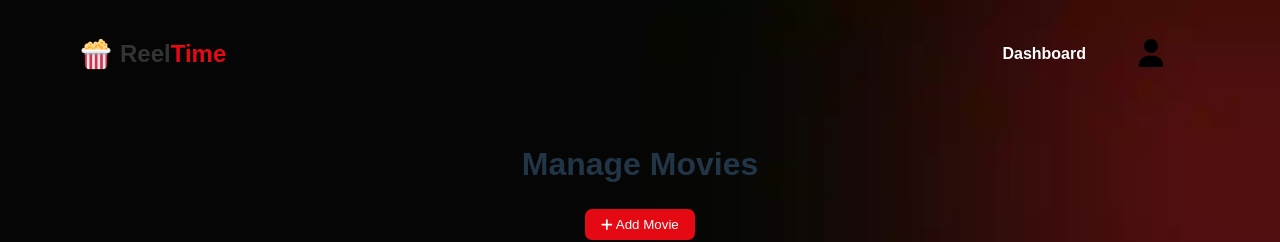
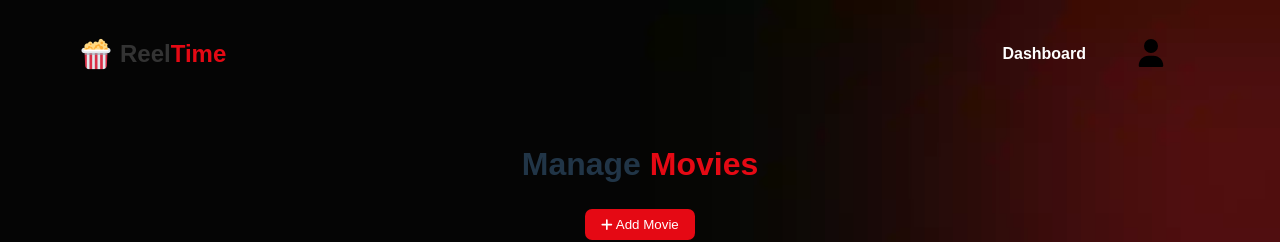
Before and after one commit to seannn9/cinema-seat-reservation, a React (Vite) app in the folder client/: page /admin in a window 1280 px wide. Shown: the top 242 px of the page. Built offline with nearby package versions, Linux system fonts and the light colour scheme; no server answers; sample sign-in values are in the browser's storage.

Commit message:
changed text color

```diff
--- a/client/src/admin/Admin.jsx
+++ b/client/src/admin/Admin.jsx
@@ -108,7 +108,12 @@ export default function Admin() {
         <div className="admin-container">
             <Navbar />
             <div className="admin-content">
-                <h1 style={{ marginTop: "0" }}>Manage Movies</h1>
+                <h1 style={{ marginTop: "0" }}>
+                    Manage{" "}
+                    <span style={{ color: "var(--primary-color)" }}>
+                        Movies
+                    </span>
+                </h1>
                 <button
                     className="add-btn"
                     onClick={() => {
```
